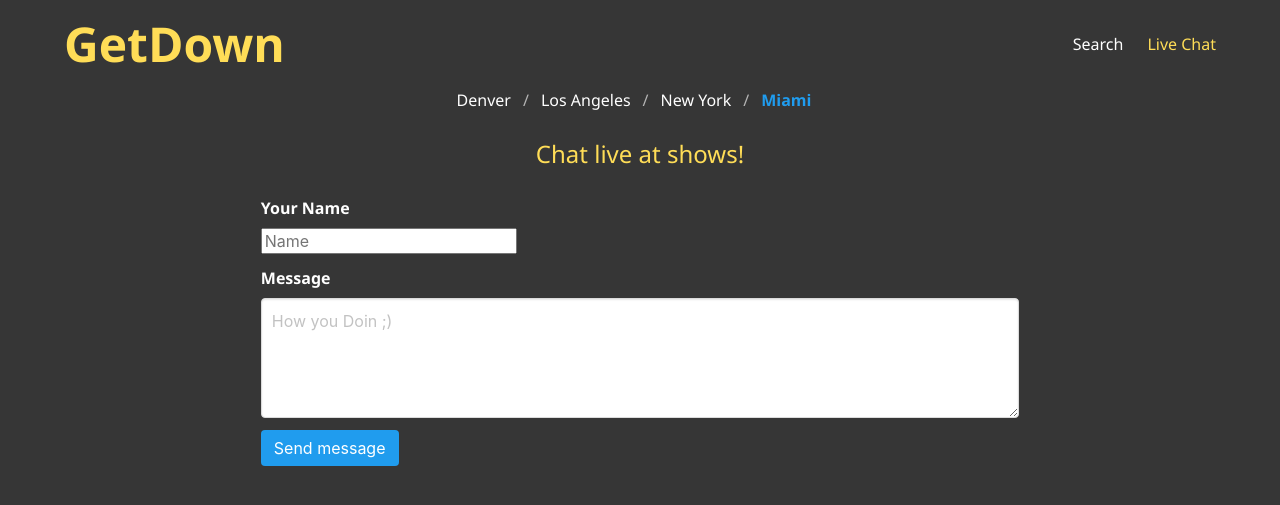
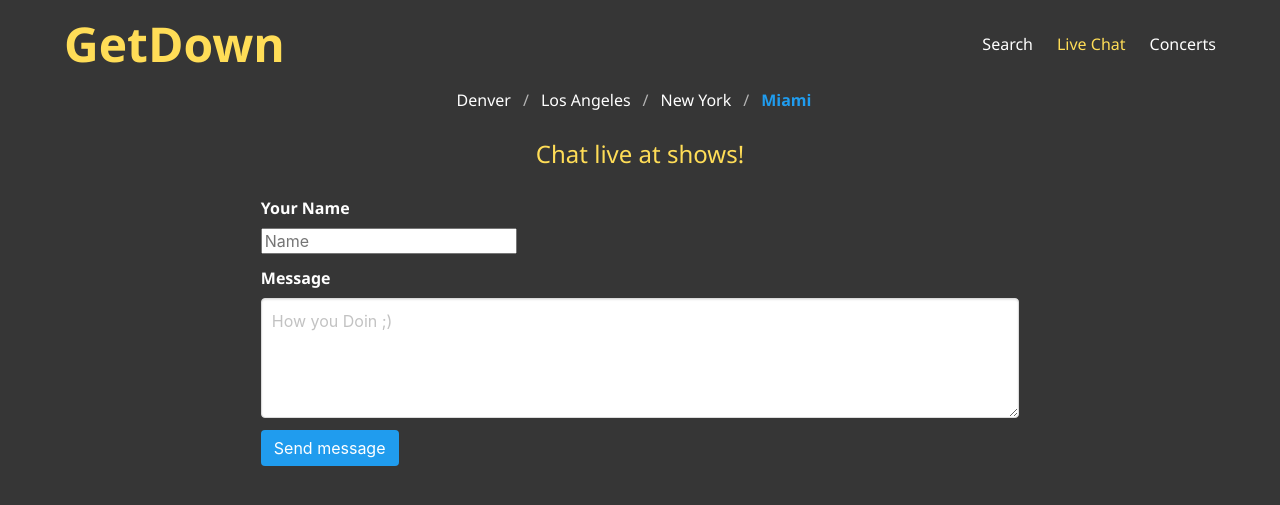
Before and after one commit to JamesTownsend1157/getDown, a plain HTML site: page miami-chat.html in a window 1280 px wide. Drawn offline with nearby package versions, Linux system fonts and the light colour scheme; no server answers.

Commit message:
Update miami-chat.html

```diff
--- a/miami-chat.html
+++ b/miami-chat.html
@@ -46,9 +46,9 @@
               <a class="navbar-item has-text-warning" href="messageBoard-denver.html">
                 Live Chat
               </a>
-              <!-- <a class="navbar-item has-text-white" href="Page-2-template.html">
+              <a class="navbar-item has-text-white" href="Page-2-template.html">
                 Concerts
-              </a> -->
+              </a>
             </div>
           </div>
         </div>
```
